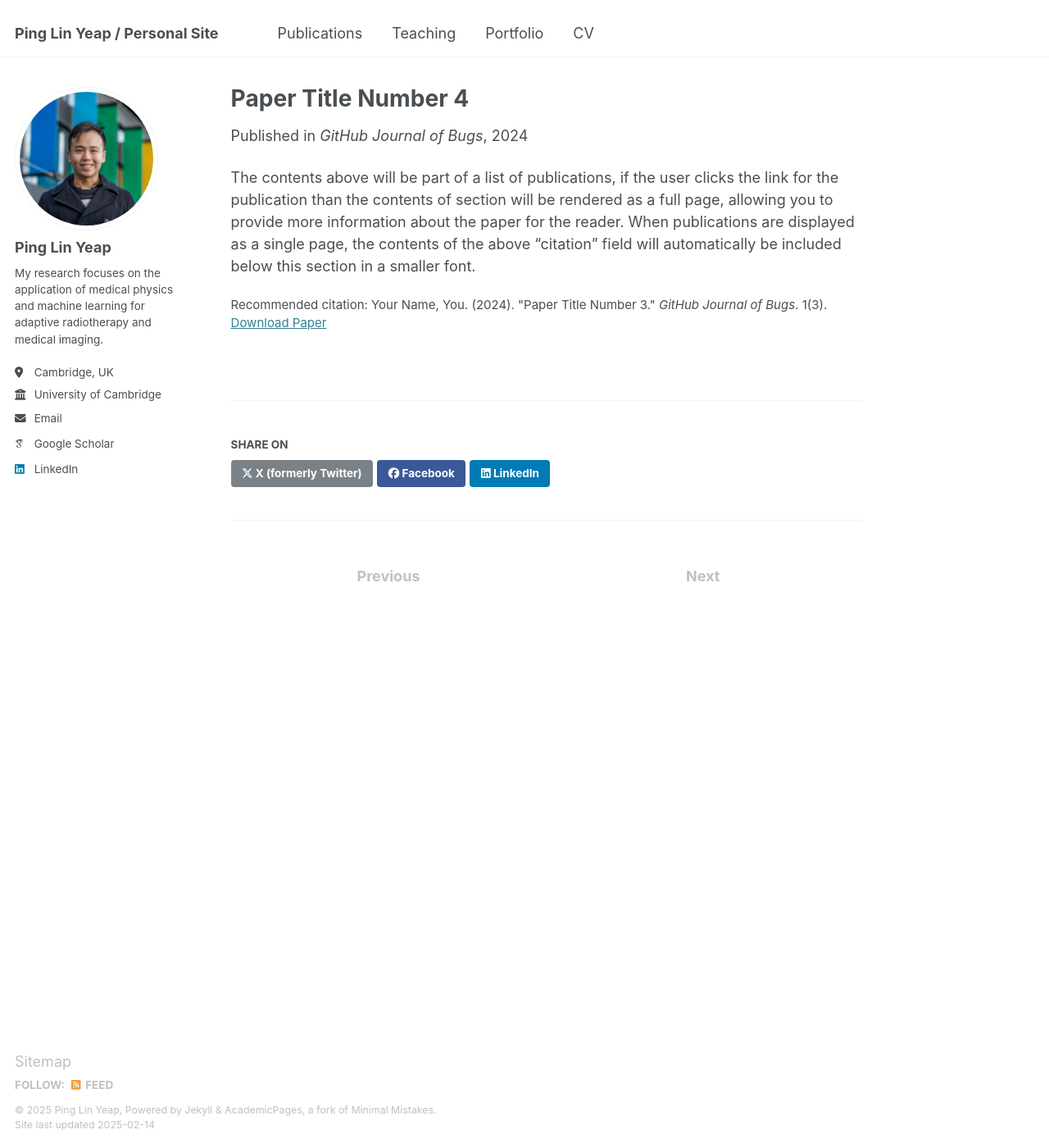
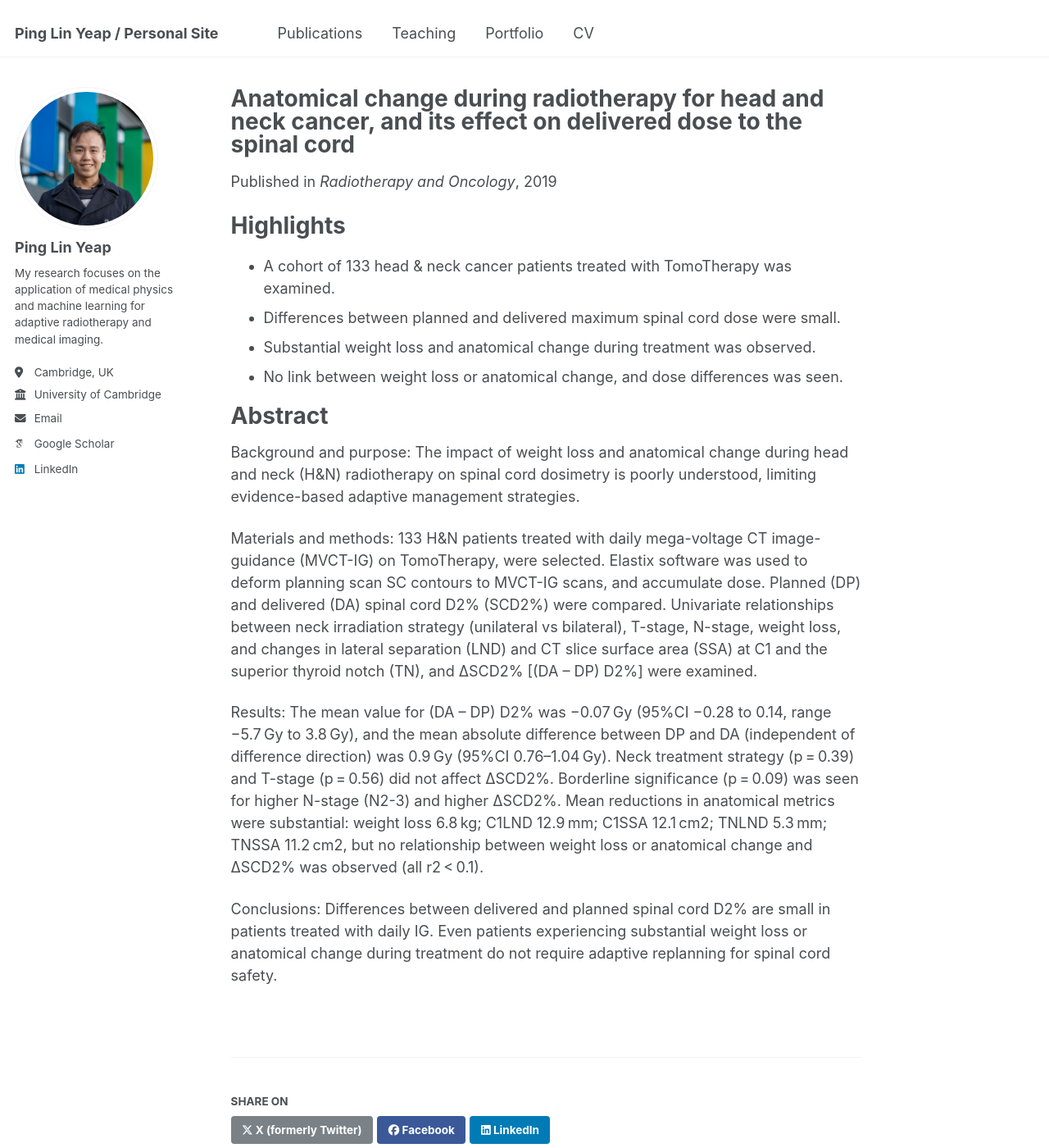
Before and after one commit to yeappl/yeappl.github.io, a Jekyll site: the page built from _publications/2024-02-17-paper-title-number-4.md, in a window 1280 px wide and 1400 px high. Shown: the whole window at 82% size. Built offline with Jekyll 4.4.1, drawn with Linux system fonts in a browser that asks for light colours; some web fonts are replaced.

Commit message:
Update 2024-02-17-paper-title-number-4.md

```diff
--- a/_publications/2024-02-17-paper-title-number-4.md
+++ b/_publications/2024-02-17-paper-title-number-4.md
@@ -1,13 +1,29 @@
 ---
-title: "Paper Title Number 4"
+title: "Anatomical change during radiotherapy for head and neck cancer, and its effect on delivered dose to the spinal cord"
 collection: publications
-category: conferences
-permalink: /publication/2024-02-17-paper-title-number-4
-excerpt: 'This paper is about fixing template issue #693.'
-date: 2024-02-17
-venue: 'GitHub Journal of Bugs'
-paperurl: 'http://academicpages.github.io/files/paper3.pdf'
-citation: 'Your Name, You. (2024). &quot;Paper Title Number 3.&quot; <i>GitHub Journal of Bugs</i>. 1(3).'
+category: manuscripts
+permalink:
+excerpt: 'Authors: D J Noble, <u>P L Yeap</u>, S Y K Seah, K Harrison, L E A Shelley, M Romanchikova, A M Bates, Y Zheng, G C Barnett, R J Benson, S J Jefferies, S J Thomas, R Jena, N G Burnet'
+date: 2019-01-01
+venue: 'Radiotherapy and Oncology'
+paperurl: 'https://doi.org/10.1016/j.radonc.2018.07.009'
+citation:
 ---
 
-The contents above will be part of a list of publications, if the user clicks the link for the publication than the contents of section will be rendered as a full page, allowing you to provide more information about the paper for the reader. When publications are displayed as a single page, the contents of the above "citation" field will automatically be included below this section in a smaller font.
+Highlights
+=====
+* A cohort of 133 head & neck cancer patients treated with TomoTherapy was examined.
+* Differences between planned and delivered maximum spinal cord dose were small.
+* Substantial weight loss and anatomical change during treatment was observed.
+* No link between weight loss or anatomical change, and dose differences was seen.
+
+Abstract
+=====
+
+Background and purpose: The impact of weight loss and anatomical change during head and neck (H&N) radiotherapy on spinal cord dosimetry is poorly understood, limiting evidence-based adaptive management strategies.
+
+Materials and methods: 133 H&N patients treated with daily mega-voltage CT image-guidance (MVCT-IG) on TomoTherapy, were selected. Elastix software was used to deform planning scan SC contours to MVCT-IG scans, and accumulate dose. Planned (DP) and delivered (DA) spinal cord D2% (SCD2%) were compared. Univariate relationships between neck irradiation strategy (unilateral vs bilateral), T-stage, N-stage, weight loss, and changes in lateral separation (LND) and CT slice surface area (SSA) at C1 and the superior thyroid notch (TN), and ΔSCD2% [(DA – DP) D2%] were examined.
+
+Results: The mean value for (DA – DP) D2% was −0.07 Gy (95%CI −0.28 to 0.14, range −5.7 Gy to 3.8 Gy), and the mean absolute difference between DP and DA (independent of difference direction) was 0.9 Gy (95%CI 0.76–1.04 Gy). Neck treatment strategy (p = 0.39) and T-stage (p = 0.56) did not affect ΔSCD2%. Borderline significance (p = 0.09) was seen for higher N-stage (N2-3) and higher ΔSCD2%. Mean reductions in anatomical metrics were substantial: weight loss 6.8 kg; C1LND 12.9 mm; C1SSA 12.1 cm2; TNLND 5.3 mm; TNSSA 11.2 cm2, but no relationship between weight loss or anatomical change and ΔSCD2% was observed (all r2 < 0.1).
+
+Conclusions: Differences between delivered and planned spinal cord D2% are small in patients treated with daily IG. Even patients experiencing substantial weight loss or anatomical change during treatment do not require adaptive replanning for spinal cord safety.
```
